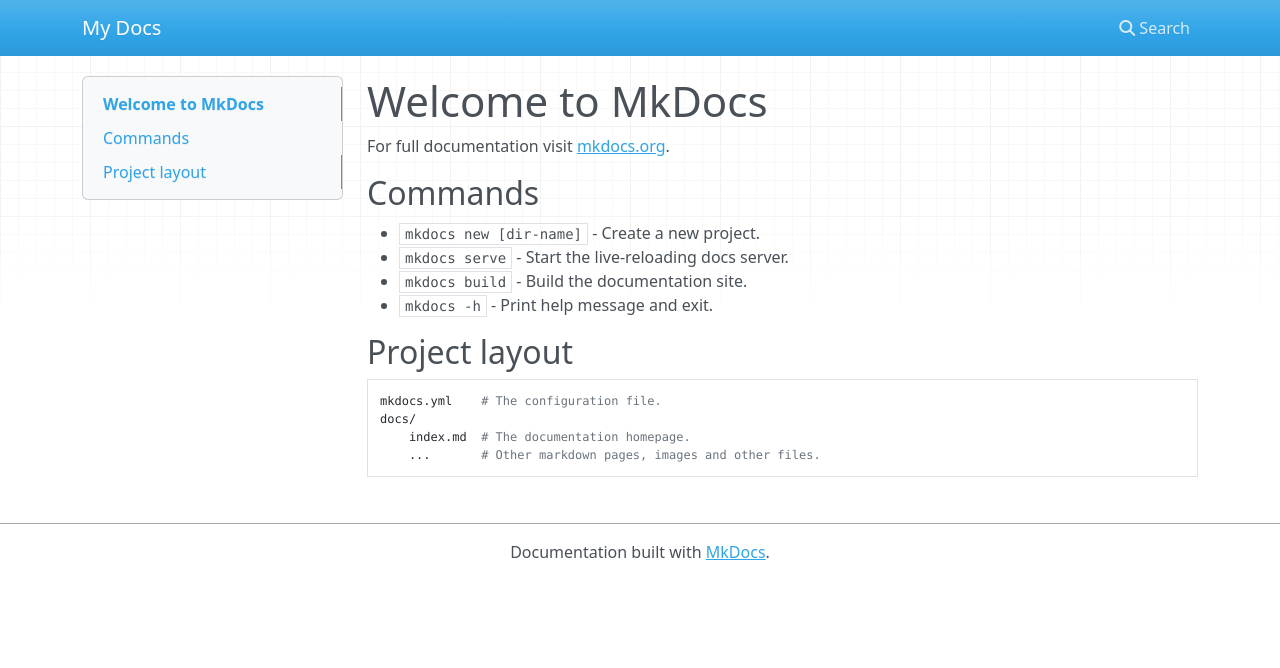
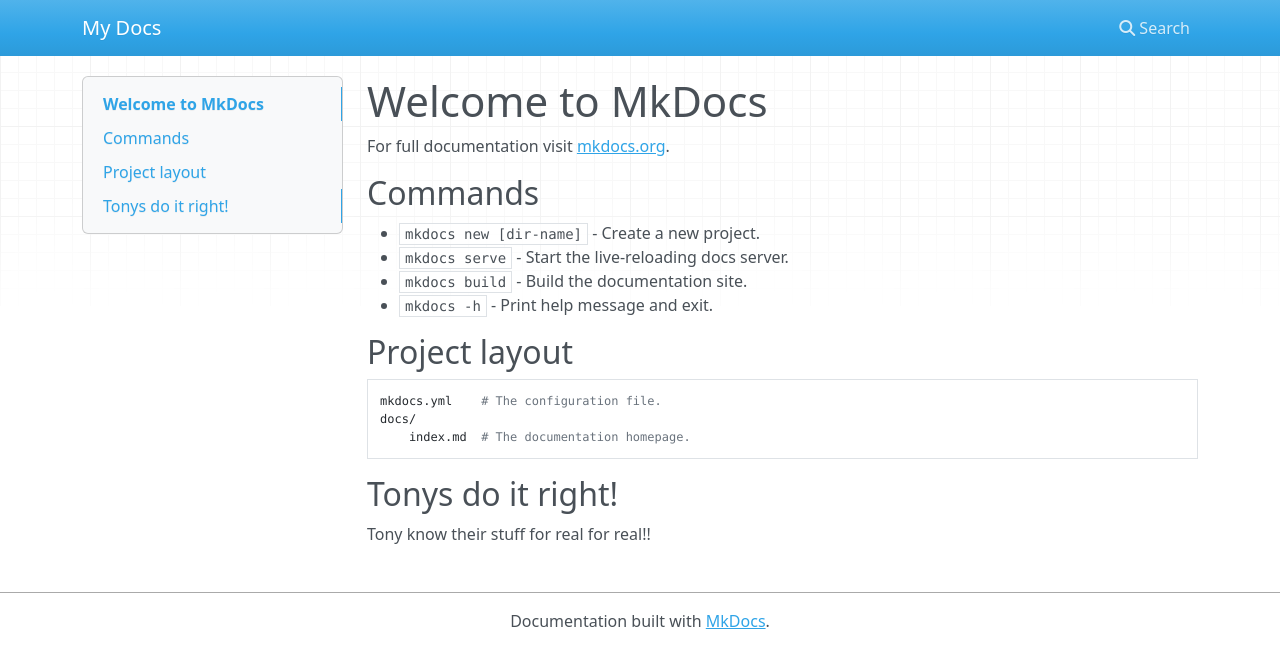
Before and after one commit to elitehomerepair/yes, an MkDocs documentation site: the page built from docs/index.md, in a window 1280 px wide. Shown: the top 668 px of the page. Built offline with MkDocs 1.6.1, drawn with Linux system fonts in a browser that asks for light colours; nearby versions of some CDN libraries.

Commit message:
Added fun text

```diff
--- a/docs/index.md
+++ b/docs/index.md
@@ -14,4 +14,7 @@
     mkdocs.yml    # The configuration file.
     docs/
         index.md  # The documentation homepage.
-        ...       # Other markdown pages, images and other files.
+
+## Tonys do it right!
+
+Tony know their stuff for real for real!!
```
